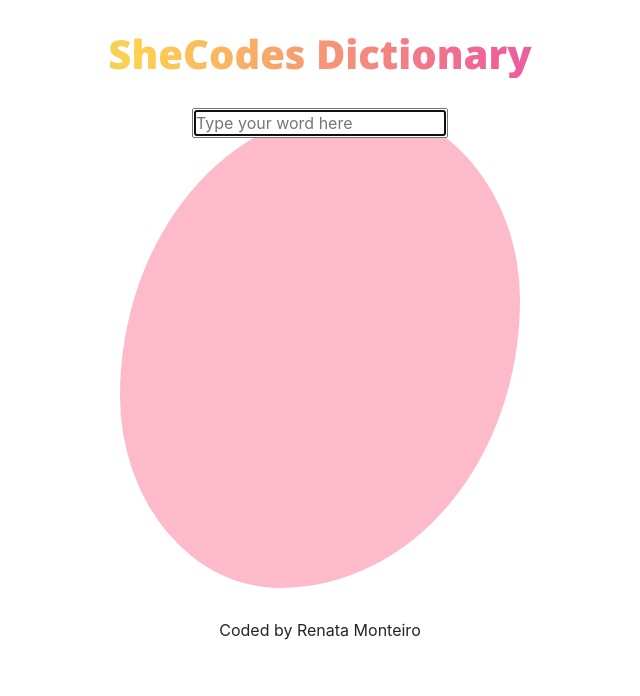
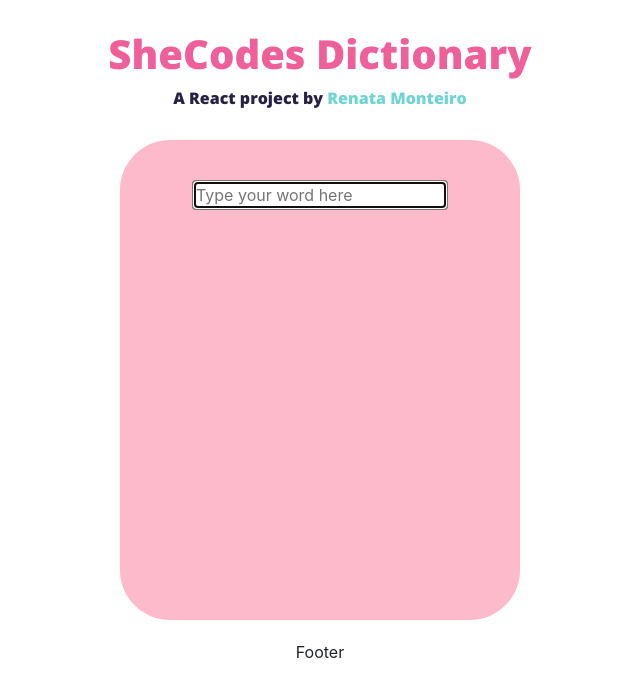
Before and after one commit to Renata-Monteiro/dictionary-project, a React (Create React App) app: page / in a window 1280 px wide. Shown: the top 696 px of the page, without its empty margins (320-960 px from the left). Built offline with nearby package versions, Linux system fonts and the light colour scheme.

Commit message:
Updated css regarding App-header. Added axios

```diff
--- a/package.json
+++ b/package.json
@@ -6,6 +6,7 @@
     "@testing-library/jest-dom": "^5.14.1",
     "@testing-library/react": "^11.2.7",
     "@testing-library/user-event": "^12.8.3",
+    "axios": "^0.21.1",
     "react": "^17.0.2",
     "react-dom": "^17.0.2",
     "react-scripts": "4.0.3",
--- a/src/App.css
+++ b/src/App.css
@@ -1,26 +1,24 @@
 .App-header {
   font-family: "Open Sans", sans-serif;
   margin: 30px 0;
-
   text-align: center;
-  background: repeating-linear-gradient(
-    to left,
-    #9771f3,
-    #ef5e99,
-    #fdd14f,
-    #6fdae7
-  );
-  -webkit-background-clip: text;
-  -webkit-text-fill-color: transparent;
+  color: #ef5f9a;
+}
+.App-header p {
+  color: #272044;
+}
+.App-header a {
+  text-decoration: none;
+  color: #6fd5d2;
 }
 
-main {
+.main {
   display: block;
+  height: 480px;
   width: 400px;
-  height: 480px;
   background-color: #fcbaca;
-  border-radius: 60% 40% 60% 40%;
-  margin: 30px auto;
+  border-radius: 50px;
+  margin: 20px auto;
 }
 
 .App-footer {
--- a/src/App.js
+++ b/src/App.js
@@ -9,12 +9,17 @@ export default function App() {
           <h1>
             SheCodes Dictionary
           </h1>
+          <p>
+            A React project by <a href="https://github.com/Renata-Monteiro" target="_blank" rel="noreferrer"> Renata Monteiro</a>
+              </p>
         </header>
-        <main>
-        <Dictionary />
-        </main>
+        <div className="main">
+          <main>
+            <Dictionary />
+          </main>
+        </div>
         <footer className="App-footer">
-          Coded by Renata Monteiro
+          Footer
         </footer>
       </div>
     </div>
--- a/src/Dictionary.css
+++ b/src/Dictionary.css
@@ -1,3 +1,10 @@
 .Dictionary {
+  padding-top: 40px;
   text-align: center;
 }
+
+input {
+  border-radius: 4px;
+  border-color: #767676;
+  border-style: double;
+}
--- a/src/Dictionary.js
+++ b/src/Dictionary.js
@@ -1,13 +1,24 @@
 import React, {useState} from "react";
+import axios from "axios";
 import "./Dictionary.css";
 
 
 export default function Dictionary (){
     let [keyword, setKeyword] = useState("");
+
+    function handleResponse(response){
+        console.log(response.data[0]);
+    }
+
     function search(event){
         event.preventDefault();
-        alert(`Searching for ${keyword} definition`);
-}
+
+        let apiUrl=`https://api.dictionaryapi.dev/api/v2/entries/en_US/${keyword}`;
+        console.log(apiUrl);
+        axios.get(apiUrl).then(handleResponse);
+
+    }
+
 
 function handleKeywordChange(event){
     setKeyword(event.target.value);
```
Also changed, not shown: 1 other file (tests, documents, lock files or other folders).
